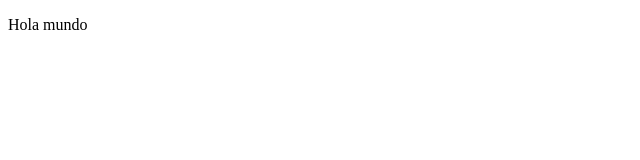
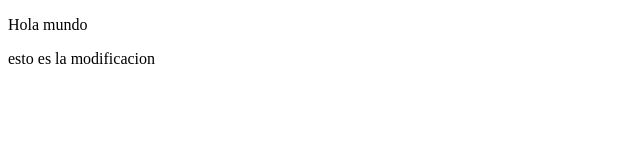
Before and after one commit to RaulRufoEnciso/Actividad_02_M08, a plain HTML site: page index.html in a window 1280 px wide. Shown: the whole page, without its empty margins (0-640 px from the left). Drawn offline with Linux system fonts and the light colour scheme.

Commit message:
archivo html modificado

```diff
--- a/index.html
+++ b/index.html
@@ -8,5 +8,6 @@
 </head>
 <body>
     <p>Hola mundo</p>
+    <p>esto es la modificacion</p>
 </body>
 </html>
```
